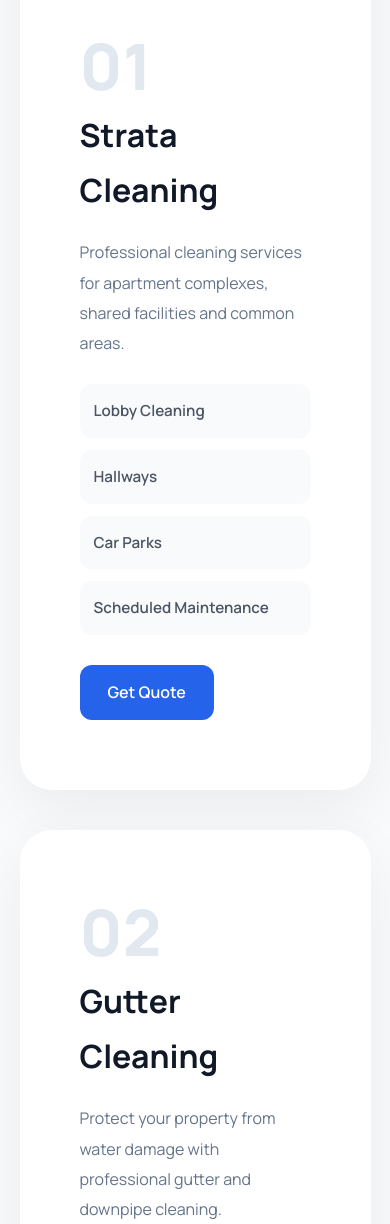
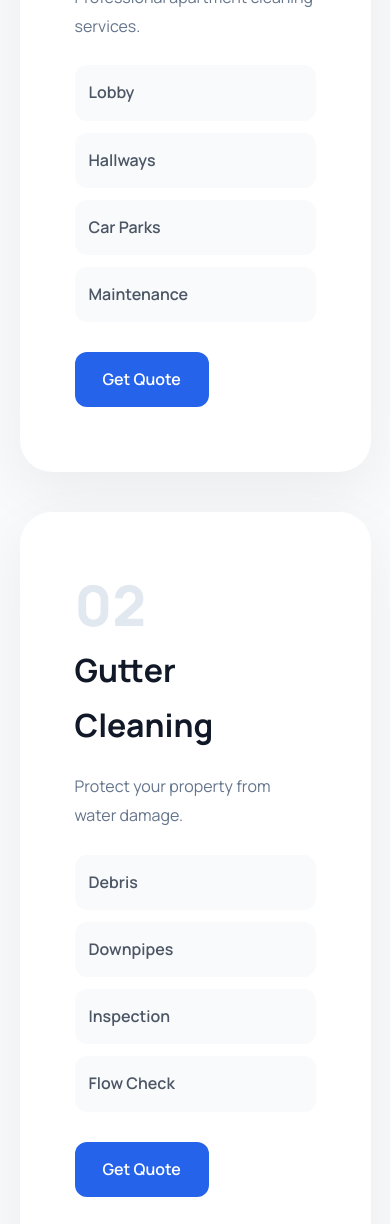
Before and after one commit to khushi335/TisaCleaning-Sydney, a Django app: page /service/ in a window 390 px wide. Shown: the part 2618-3842 px from the top of the page. Run offline with Django 5.2, Linux system fonts and the light colour scheme; some libraries are stand-ins or nearby versions.

Commit message:
Improve service page layout: make service cards equal height and fully responsive design fixes

```diff
--- a/cleaning/templates/cleaning/service.html
+++ b/cleaning/templates/cleaning/service.html
@@ -20,7 +20,7 @@ Professional Cleaning Services Sydney | TISA Cleaning
 }
 
 .services-page{
-    overflow:hidden;
+    overflow-x:hidden;
 }
 
 .container{
@@ -164,36 +159,39 @@ Professional Cleaning Services Sydney | TISA Cleaning
     gap:40px;
 }
 
+/* 🔥 FIXED EQUAL HEIGHT CARD */
 .service-card{
     display:grid;
-    grid-template-columns:1.2fr 1fr;
+    grid-template-columns:1fr 1fr;
     background:#fff;
     border-radius:32px;
     overflow:hidden;
     box-shadow:0 20px 60px rgba(0,0,0,.06);
-    transition:.4s;
+    min-height:420px;
+    align-items:stretch;
 }
 
-.service-card:hover{
-    transform:translateY(-8px);
-}
-
+/* reverse layout */
 .service-card.reverse{
-    grid-template-columns:1fr 1.2fr;
+    grid-template-columns:1fr 1fr;
 }
 
 .service-image{
-    height:500px;
+    width:100%;
+    height:100%;
+    min-height:420px;
+    overflow:hidden;
 }
 
 .service-image img{
     width:100%;
     height:100%;
     object-fit:cover;
+    display:block;
 }
 
 .service-content{
-    padding:60px;
+    padding:50px;
     display:flex;
     flex-direction:column;
     justify-content:center;
@@ -207,14 +205,14 @@ Professional Cleaning Services Sydney | TISA Cleaning
 }
 
 .service-content h3{
-    font-size:2.5rem;
+    font-size:2.3rem;
     margin:10px 0 20px;
     color:#111827;
 }
 
 .service-content p{
     color:#64748b;
-    line-height:1.9;
+    line-height:1.8;
     margin-bottom:25px;
 }
 
@@ -229,24 +227,18 @@ Professional Cleaning Services Sydney | TISA Cleaning
     background:#f8fafc;
     padding:14px;
     border-radius:12px;
-    font-size:.95rem;
     font-weight:600;
 }
 
 .service-btn{
     display:inline-block;
-    width:max-content;
     padding:14px 28px;
     border-radius:12px;
     background:#2563eb;
     color:#fff;
     text-decoration:none;
     font-weight:600;
-    transition:.3s;
-}
-
-.service-btn:hover{
-    background:#1d4ed8;
+    width:max-content;
 }
 
 /* =========================
@@ -399,19 +354,19 @@ Professional Cleaning Services Sydney | TISA Cleaning
 }
 
 .service-content{
-    padding:35px 25px;
+    padding:30px 20px;
+}
+
+.service-number{
+    font-size:3.5rem;
+}
+
+.cta-box{
+    padding:50px 20px;
 }
 
 .service-content h3{
     font-size:2rem;
-}
-
-.service-number{
-    font-size:4rem;
-}
-
-.cta-box{
-    padding:60px 25px;
 }
 
 }
@@ -420,345 +375,169 @@ Professional Cleaning Services Sydney | TISA Cleaning
 
 <div class="services-page">
 
-
 <!-- HERO -->
-
 <section class="services-hero">
-
     <div class="container">
-
-        <span class="hero-badge">
-            Sydney's Trusted Cleaning Experts
-        </span>
-
-        <h1>
-            Premium Cleaning Services Across Sydney
-        </h1>
-
+        <span class="hero-badge">Sydney's Trusted Cleaning Experts</span>
+        <h1>Premium Cleaning Services Across Sydney</h1>
         <p>
-            From strata cleaning and gutter maintenance to
-            end-of-lease cleans, high-pressure washing and
-            professional window cleaning, we deliver reliable,
-            high-quality results for residential, commercial
-            and strata properties.
+            From strata cleaning to window cleaning, we deliver
+            high-quality results for homes and businesses.
         </p>
-
     </div>
-
 </section>
 
 <!-- STATS -->
-
 <section class="service-stats">
-
     <div class="container">
-
         <div class="stats-grid">
-
-            <div class="stat-card">
-                <h3>500+</h3>
-                <p>Projects Completed</p>
+            <div class="stat-card"><h3>500+</h3><p>Projects Completed</p></div>
+            <div class="stat-card"><h3>5+</h3><p>Years Experience</p></div>
+            <div class="stat-card"><h3>100%</h3><p>Quality Focused</p></div>
+            <div class="stat-card"><h3>24/7</h3><p>Support</p></div>
         </div>
-
-            <div class="stat-card">
-                <h3>5+</h3>
-                <p>Years Experience</p>
     </div>
-
-            <div class="stat-card">
-                <h3>100%</h3>
-                <p>Quality Focused</p>
-            </div>
-
-            <div class="stat-card">
-                <h3>24/7</h3>
-                <p>Customer Support</p>
-            </div>
-
-        </div>
-
-    </div>
-
 </section>
 
 <!-- INTRO -->
-
 <section class="services-intro">
-
     <div class="container">
-
-        <h2>
-            Professional Cleaning Solutions
-        </h2>
-
-        <p>
-            Every service is delivered with attention to detail,
-            professional equipment and eco-friendly practices to
-            ensure exceptional results every time.
-        </p>
-
+        <h2>Professional Cleaning Solutions</h2>
+        <p>Eco-friendly and professional cleaning services.</p>
     </div>
-
 </section>
 
 <!-- SERVICES -->
-
 <section class="premium-services">
-
 <div class="container">
 
 <div class="services-showcase">
 
 <!-- STRATA -->
-
 <div class="service-card">
-
     <div class="service-image">
         <img src="{% static 'images/strata-cleaning.jpg' %}" alt="">
     </div>
-
     <div class="service-content">
-
         <span class="service-number">01</span>
-
         <h3>Strata Cleaning</h3>
-
-                    <p>
-                        Professional cleaning services for apartment
-                        complexes, shared facilities and common areas.
-                    </p>
-
+        <p>Professional apartment cleaning services.</p>
         <div class="features">
-                        <div class="feature">Lobby Cleaning</div>
+            <div class="feature">Lobby</div>
             <div class="feature">Hallways</div>
             <div class="feature">Car Parks</div>
-                        <div class="feature">Scheduled Maintenance</div>
+            <div class="feature">Maintenance</div>
         </div>
-
-                    <a href="/#contact" class="service-btn">
-                        Get Quote
-                    </a>
-
+        <a href="{% url 'contact' %}" class="service-btn">Get Quote</a>
     </div>
-
 </div>
 
 <!-- GUTTER -->
-
 <div class="service-card reverse">
-
     <div class="service-content">
-
         <span class="service-number">02</span>
-
         <h3>Gutter Cleaning</h3>
-
-                    <p>
-                        Protect your property from water damage
-                        with professional gutter and downpipe cleaning.
-                    </p>
-
+        <p>Protect your property from water damage.</p>
         <div class="features">
-                        <div class="feature">Debris Removal</div>
-                        <div class="feature">Downpipe Clearing</div>
-                        <div class="feature">Roof Inspection</div>
-                        <div class="feature">Water Flow Check</div>
+            <div class="feature">Debris</div>
+            <div class="feature">Downpipes</div>
+            <div class="feature">Inspection</div>
+            <div class="feature">Flow Check</div>
         </div>
-
-                    <a href="/#contact" class="service-btn">
-                        Get Quote
-                    </a>
-
+        <a href="{% url 'contact' %}" class="service-btn">Get Quote</a>
     </div>
-
     <div class="service-image">
         <img src="{% static 'images/gutter-cleaning.jpg' %}" alt="">
     </div>
-
 </div>
 
-            <!-- END OF LEASE -->
-
+<!-- END LEASE -->
 <div class="service-card">
-
     <div class="service-image">
         <img src="{% static 'images/end-lease.jpg' %}" alt="">
     </div>
-
     <div class="service-content">
-
         <span class="service-number">03</span>
-
         <h3>End Of Lease Cleaning</h3>
-
-                    <p>
-                        Detailed cleaning solutions designed to help
-                        tenants maximise their bond return.
-                    </p>
-
+        <p>Bond cleaning services.</p>
         <div class="features">
-                        <div class="feature">Deep Cleaning</div>
-                        <div class="feature">Kitchen & Oven</div>
+            <div class="feature">Kitchen</div>
             <div class="feature">Bathrooms</div>
             <div class="feature">Windows</div>
+            <div class="feature">Deep Clean</div>
         </div>
-
-                    <a href="/#contact" class="service-btn">
-                        Get Quote
-                    </a>
-
+        <a href="{% url 'contact' %}" class="service-btn">Get Quote</a>
     </div>
-
 </div>
 
 <!-- PRESSURE -->
-
 <div class="service-card reverse">
-
     <div class="service-content">
-
         <span class="service-number">04</span>
-
         <h3>High Pressure Cleaning</h3>
-
-                    <p>
-                        Restore outdoor surfaces by removing
-                        stubborn dirt, mould, algae and stains.
-                    </p>
-
+        <p>Outdoor surface cleaning.</p>
         <div class="features">
             <div class="feature">Driveways</div>
             <div class="feature">Patios</div>
             <div class="feature">Decks</div>
-                        <div class="feature">Walls & Fences</div>
+            <div class="feature">Walls</div>
         </div>
-
-                    <a href="/#contact" class="service-btn">
-                        Get Quote
-                    </a>
-
+        <a href="{% url 'contact' %}" class="service-btn">Get Quote</a>
     </div>
-
     <div class="service-image">
         <img src="{% static 'images/pressure-cleaning.jpg' %}" alt="">
     </div>
-
 </div>
 
 <!-- WINDOW -->
-
 <div class="service-card">
-
     <div class="service-image">
         <img src="{% static 'images/window-cleaning.jpg' %}" alt="">
     </div>
-
     <div class="service-content">
-
         <span class="service-number">05</span>
-
         <h3>Window Cleaning</h3>
-
-                    <p>
-                        Crystal-clear interior and exterior window
-                        cleaning with a streak-free finish.
-                    </p>
-
+        <p>Streak-free cleaning.</p>
         <div class="features">
-                        <div class="feature">Interior Windows</div>
-                        <div class="feature">Exterior Windows</div>
-                        <div class="feature">Frames & Tracks</div>
-                        <div class="feature">Streak-Free Finish</div>
+            <div class="feature">Interior</div>
+            <div class="feature">Exterior</div>
+            <div class="feature">Frames</div>
+            <div class="feature">Tracks</div>
         </div>
-
-                    <a href="/#contact" class="service-btn">
-                        Get Quote
-                    </a>
-
+        <a href="{% url 'contact' %}" class="service-btn">Get Quote</a>
+    </div>
 </div>
 
 </div>
-
 </div>
-
-    </div>
-
 </section>
 
-<!-- WHY CHOOSE US -->
-
+<!-- WHY -->
 <section class="why-us">
-
 <div class="container">
-
 <div class="section-heading">
-
-            <h2>Why Choose TISA Cleaning?</h2>
-
-            <p>
-                Trusted by homeowners, businesses and strata managers
-                throughout Sydney.
-            </p>
-
+<h2>Why Choose Us?</h2>
+<p>Trusted cleaning company in Sydney</p>
 </div>
 
 <div class="why-grid">
-
-            <div class="why-card">
-                <div class="why-icon">🛡️</div>
-                <h3>Fully Insured</h3>
-                <p>Complete peace of mind on every project.</p>
+<div class="why-card"><div>🛡️</div><h3>Insured</h3></div>
+<div class="why-card"><div>🌿</div><h3>Eco Friendly</h3></div>
+<div class="why-card"><div>⭐</div><h3>Quality</h3></div>
+<div class="why-card"><div>⏱️</div><h3>Reliable</h3></div>
 </div>
-
-            <div class="why-card">
-                <div class="why-icon">🌿</div>
-                <h3>Eco Friendly</h3>
-                <p>Safe products and sustainable practices.</p>
 </div>
-
-            <div class="why-card">
-                <div class="why-icon">⭐</div>
-                <h3>Quality Guaranteed</h3>
-                <p>Exceptional results every time.</p>
-            </div>
-
-            <div class="why-card">
-                <div class="why-icon">⏱️</div>
-                <h3>Reliable Service</h3>
-                <p>Punctual, professional and dependable.</p>
-            </div>
-
-        </div>
-
-    </div>
-
 </section>
 
 <!-- CTA -->
-
 <section class="cta-section">
-
 <div class="container">
-
 <div class="cta-box">
-
-            <h2>
-                Ready For A Spotless Property?
-            </h2>
-
-            <p>
-                Contact our team today for a free,
-                no-obligation quote.
-            </p>
-
-            <a href="/#contact" class="cta-btn">
-                Get Free Quote
-            </a>
-
+<h2>Ready For A Spotless Property?</h2>
+<p>Get your free quote today</p>
+<a href="{% url 'contact' %}" class="cta-btn">Get Free Quote</a>
 </div>
-
 </div>
-
 </section>
 
 </div>
```
Also changed, not shown: other parts of cleaning/templates/cleaning/service.html (+17 -59 lines). Lines whose indentation alone changed are shown as unchanged.
